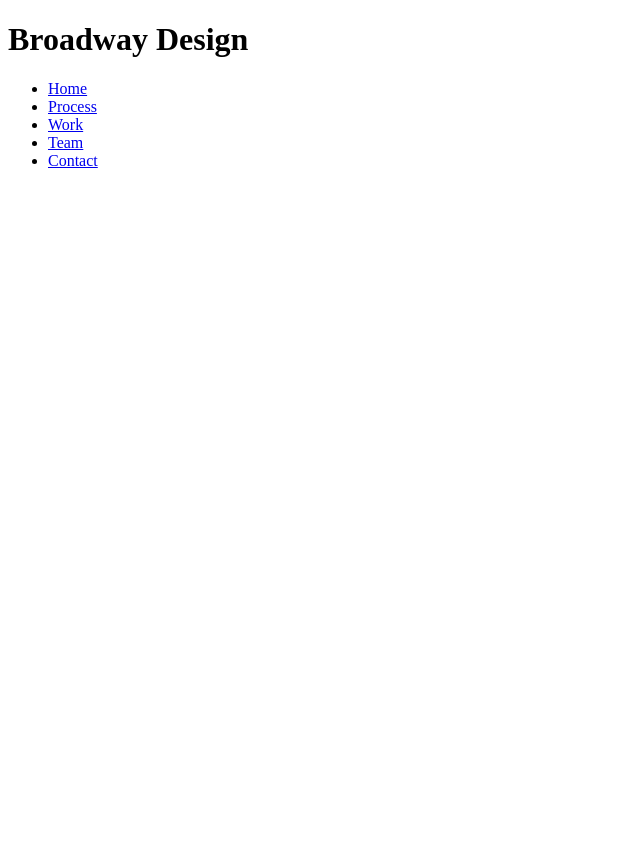
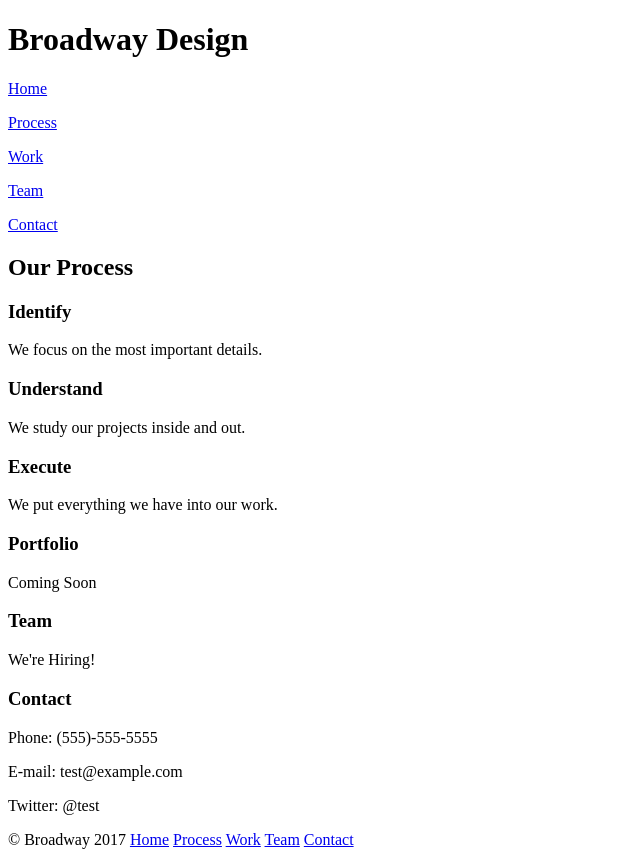
Before and after one commit to emilynordhoff/Broadway, a plain HTML site: page index.html in a window 1280 px wide. Shown: the whole page, without its empty margins (0-640 px from the left). Before the commit the page ends 800 px from the top, so only its background shows below. Drawn offline with Linux system fonts and the light colour scheme.

Commit message:
Content added, no style yet.

```diff
--- a/index.html
+++ b/index.html
@@ -8,14 +8,43 @@
     <h1>Broadway Design </h1>
     <div class="menu">
       <nav>
-        <ul>
-          <li><a href="#">Home</a></li>
-          <li><a href="#process">Process</a></li>
-          <li><a href="#work">Work</a></li>
-          <li><a href="#team">Team</a></li>
-          <li><a href="#contact">Contact</a></li>
-        </ul>
+        <p><a href="#">Home</a></p>
+        <p><a href="#process">Process</a></p>
+        <p><a href="#work">Work</a></p>
+        <p><a href="#team">Team</a></p>
+        <p><a href="#contact">Contact</a></p>
       </nav>
-<nav>
+    </div>
+    <div id="process">
+      <h2>Our Process</h2>
+      <h3>Identify</h3>
+      <p>We focus on the most important details.</p>
+      <h3>Understand</h3>
+      <p>We study our projects inside and out.</p>
+      <h3>Execute</h3>
+      <p>We put everything we have into our work.</p>
+    </div>
+    <div id="work">
+      <h3>Portfolio</h3>
+      <p>Coming Soon</p>
+    </div>
+    <div id="team">
+      <h3>Team</h3>
+      <p>We're Hiring!</p>
+    </div>
+    <div id="contact">
+      <h3>Contact</h3>
+      <p>Phone: (555)-555-5555</p>
+      <p>E-mail: test@example.com</p>
+      <p>Twitter: @test</p>
+    </div>
+    <div class="footer">
+      <p>&copy; Broadway 2017 <span class="links">
+        <a href="#">Home</a>
+        <a href="#process">Process</a>
+        <a href="#work">Work</a>
+        <a href="#team">Team</a>
+        <a href="#contact">Contact</a> </span>
+    </div>
   </body>
 </html>
```
